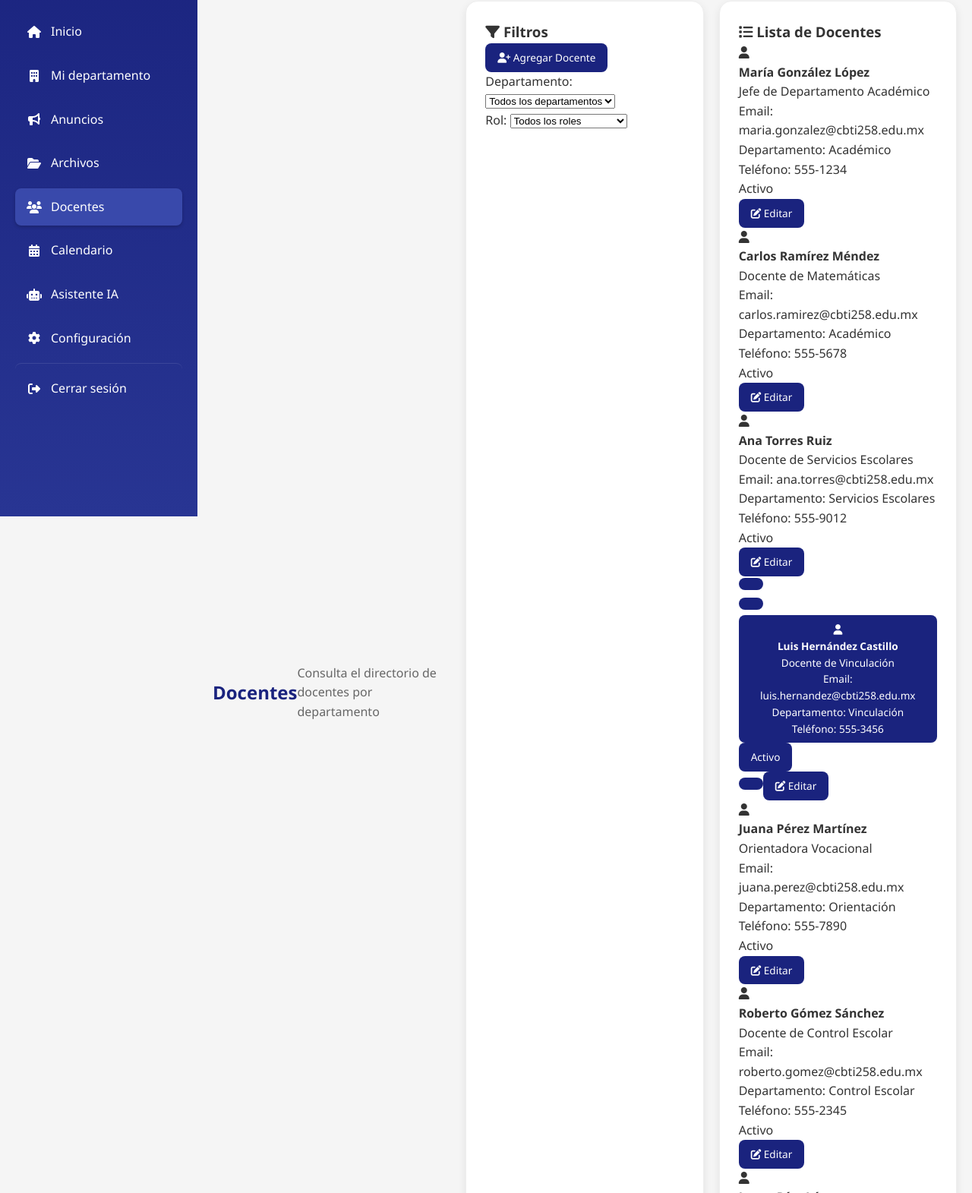
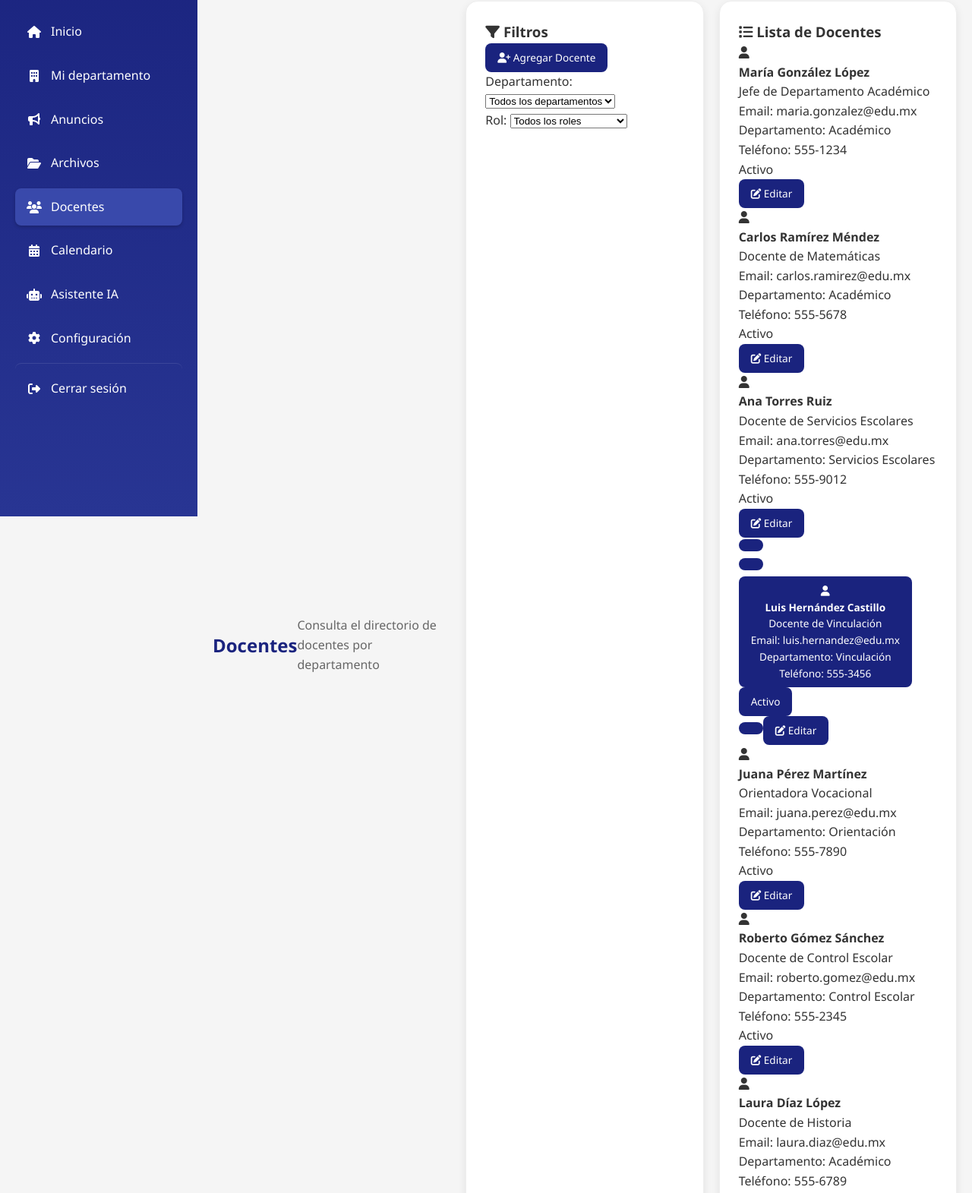
Before and after one commit to draftzzz/OCID, a plain HTML site: page Frontend/HTML/docentes.html in a window 1280 px wide. Shown: the part 120-1691 px from the top of the page at 76% size. Drawn offline with Linux system fonts and the light colour scheme; a script that the page names is missing.

Commit message:
reorden2

```diff
--- a/Frontend/HTML/docentes.html
+++ b/Frontend/HTML/docentes.html
@@ -110,7 +110,7 @@
                             <div class="docente-body">
                                 <div class="info-item">
                                     <span class="info-label">Email:</span>
-                                    <span class="info-value">maria.gonzalez@cbti258.edu.mx</span>
+                                    <span class="info-value">maria.gonzalez@edu.mx</span>
                                 </div>
                                 <div class="info-item">
                                     <span class="info-label">Departamento:</span>
@@ -141,7 +141,7 @@
                             <div class="docente-body">
                                 <div class="info-item">
                                     <span class="info-label">Email:</span>
-                                    <span class="info-value">carlos.ramirez@cbti258.edu.mx</span>
+                                    <span class="info-value">carlos.ramirez@edu.mx</span>
                                 </div>
                                 <div class="info-item">
                                     <span class="info-label">Departamento:</span>
@@ -172,7 +172,7 @@
                             <div class="docente-body">
                                 <div class="info-item">
                                     <span class="info-label">Email:</span>
-                                    <span class="info-value">ana.torres@cbti258.edu.mx</span>
+                                    <span class="info-value">ana.torres@edu.mx</span>
                                 </div>
                                 <div class="info-item">
                                     <span class="info-label">Departamento:</span>
@@ -201,7 +201,7 @@
     <div class="docente-body">
         <div class="info-item">
             <span class="info-label">Email:</span>
-            <span class="info-value">luis.hernandez@cbti258.edu.mx</span>
+            <span class="info-value">luis.hernandez@edu.mx</span>
         </div>
         <div class="info-item">
             <span class="info-label">Departamento:</span>
@@ -231,7 +231,7 @@
     <div class="docente-body">
         <div class="info-item">
             <span class="info-label">Email:</span>
-            <span class="info-value">juana.perez@cbti258.edu.mx</span>
+            <span class="info-value">juana.perez@edu.mx</span>
         </div>
         <div class="info-item">
             <span class="info-label">Departamento:</span>
@@ -261,7 +261,7 @@
     <div class="docente-body">
         <div class="info-item">
             <span class="info-label">Email:</span>
-            <span class="info-value">roberto.gomez@cbti258.edu.mx</span>
+            <span class="info-value">roberto.gomez@edu.mx</span>
         </div>
         <div class="info-item">
             <span class="info-label">Departamento:</span>
@@ -291,7 +291,7 @@
     <div class="docente-body">
         <div class="info-item">
             <span class="info-label">Email:</span>
-            <span class="info-value">laura.diaz@cbti258.edu.mx</span>
+            <span class="info-value">laura.diaz@edu.mx</span>
         </div>
         <div class="info-item">
             <span class="info-label">Departamento:</span>
```
Also changed, not shown: Frontend/HTML/index.html (+3 -3 lines).
